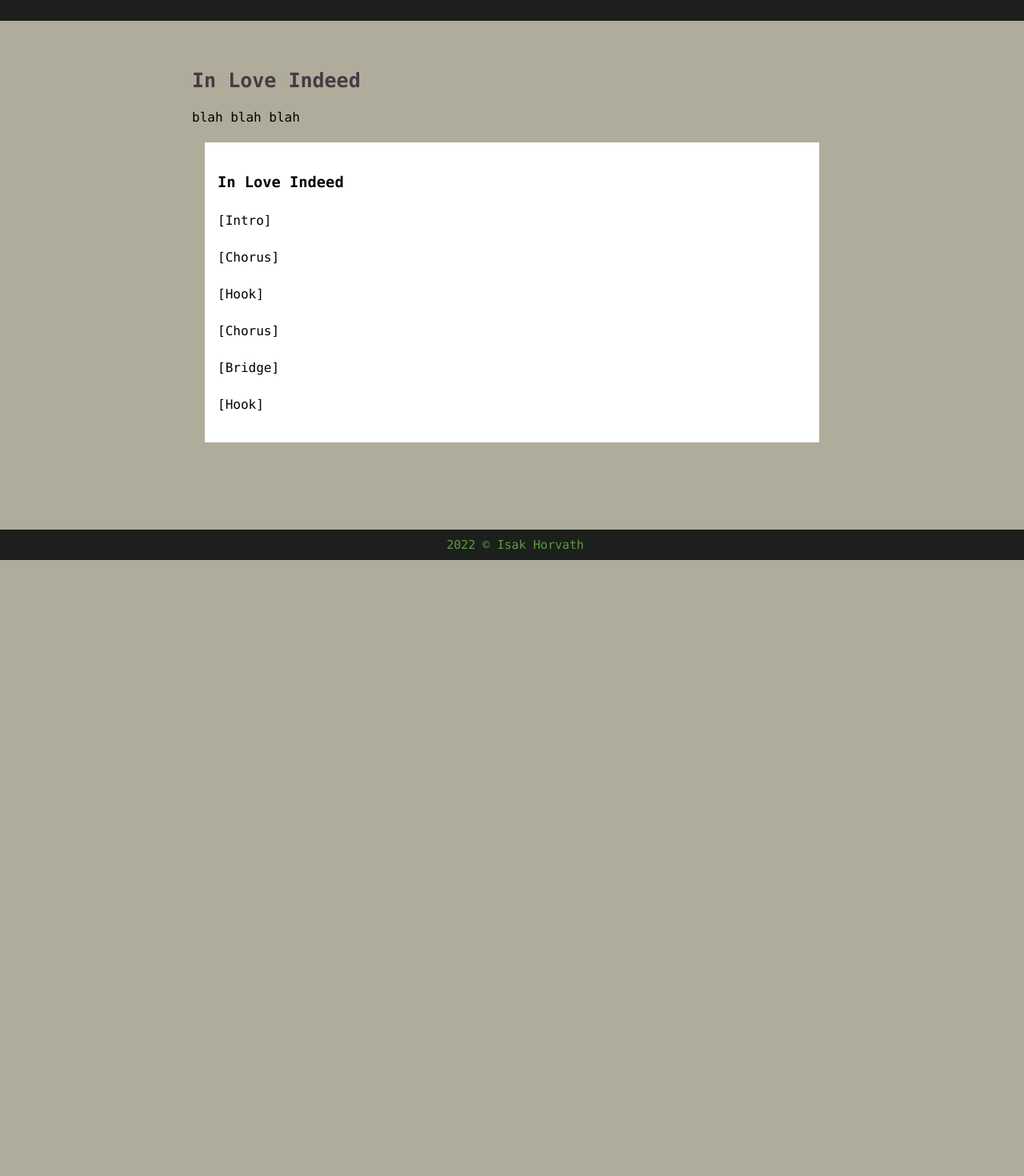
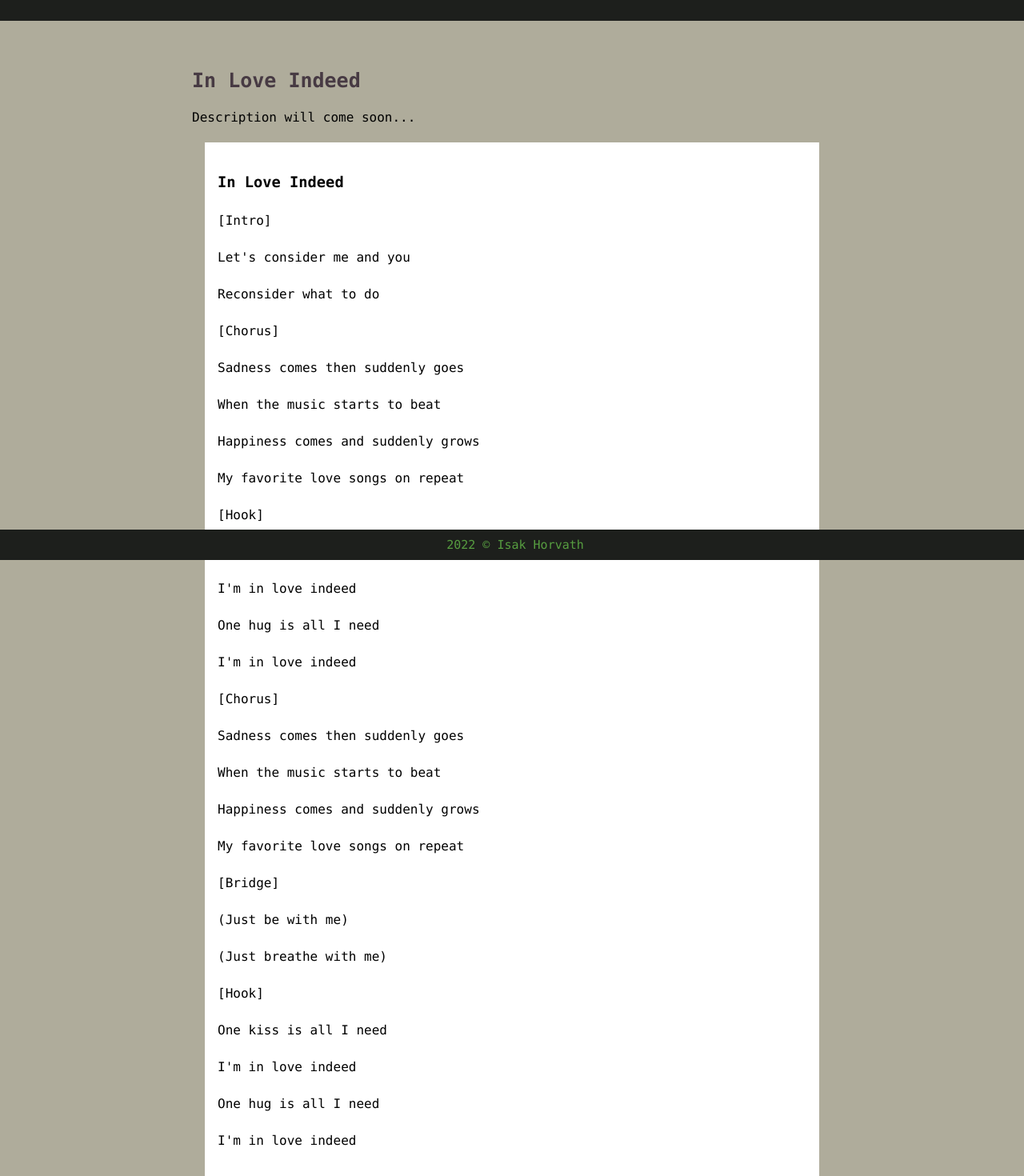
Before and after one commit to tavro/tavro.github.io, a React (Create React App) app: page /#/inloveindeed in a window 1280 px wide. Shown: the part 100-1570 px from the top of the page at 80% size. Before the commit the page ends 1166 px from the top, so only its background shows below. Built offline with nearby package versions, Linux system fonts and the light colour scheme.

Commit message:
NEW: Add song texts

```diff
--- a/src/pages/Project/Songs/GoldenDaffodil.js
+++ b/src/pages/Project/Songs/GoldenDaffodil.js
@@ -13,12 +13,36 @@ class GoldenDaffodil extends React.Component {
 	        <div class="paper">
 	            <h3>Golden Daffodil</h3>
 	            <p>[Intro]</p>
+	            <p>By the water and the windmill</p>
+	            <p>I found a golden daffodil</p>
 	            <p>[Verse 1]</p>
+	            <p>Not yellow, pink, red or white</p>
+	            <p>Golden daffodil, do me right</p>
+	            <p>I'll water, love and bring you light</p>
+	            <p>Golden daffodil, grow tonight</p>
 	            <p>[Chorus]</p>
+	            <p>In the house on the hill</p>
+	            <p>Where time stands still</p>
+	            <p>It's only you and me</p>
+	            <p>My golden daffodil</p>
 	            <p>[Verse 2]</p>
+	            <p></p>
+	            <p></p>
+	            <p></p>
+	            <p></p>
 	            <p>[Chorus]</p>
+	            <p>In the house on the hill</p>
+	            <p>Where time stands still</p>
+	            <p>It's only you and me</p>
+	            <p>My golden daffodil</p>
 	            <p>[Verse 3]</p>
+	            <p></p>
+	            <p></p>
+	            <p></p>
+	            <p></p>
 	            <p>[Outro]</p>
+	            <p>My love and will</p>
+	            <p>My golden daffodil</p>
 	        </div>
 	      </main>
 	</div>
--- a/src/pages/Project/Songs/InLoveIndeed.js
+++ b/src/pages/Project/Songs/InLoveIndeed.js
@@ -9,15 +9,35 @@ class InLoveIndeed extends React.Component {
 	      <Header index={1} content={this.props.content} logged_in={this.props.logged_in}/>
 	      <main>
 	        <h2>In Love Indeed</h2>
-	        <p>blah blah blah</p>
+	        <p>Description will come soon...</p>
 	        <div class="paper">
 	            <h3>In Love Indeed</h3>
 	            <p>[Intro]</p>
+	            <p>Let's consider me and you</p>
+	            <p>Reconsider what to do</p>
 	            <p>[Chorus]</p>
+	            <p>Sadness comes then suddenly goes</p>
+	            <p>When the music starts to beat</p>
+	            <p>Happiness comes and suddenly grows</p>
+	            <p>My favorite love songs on repeat</p>
 	            <p>[Hook]</p>
+	            <p>One kiss is all I need</p>
+	            <p>I'm in love indeed</p>
+	            <p>One hug is all I need</p>
+	            <p>I'm in love indeed</p>
 	            <p>[Chorus]</p>
+	            <p>Sadness comes then suddenly goes</p>
+	            <p>When the music starts to beat</p>
+	            <p>Happiness comes and suddenly grows</p>
+	            <p>My favorite love songs on repeat</p>
 	            <p>[Bridge]</p>
+	            <p>(Just be with me)</p>
+	            <p>(Just breathe with me)</p>
 	            <p>[Hook]</p>
+	            <p>One kiss is all I need</p>
+	            <p>I'm in love indeed</p>
+	            <p>One hug is all I need</p>
+	            <p>I'm in love indeed</p>
 	        </div>
 	      </main>
 	</div>
--- a/src/pages/Project/Songs/LateJuly.js
+++ b/src/pages/Project/Songs/LateJuly.js
@@ -9,14 +9,34 @@ class LateJuly extends React.Component {
 	      <Header index={1} content={this.props.content} logged_in={this.props.logged_in}/>
 	      <main>
 	        <h2>Late July</h2>
-	        <p>blah blah blah</p>
+	        <p>Description will come soon...</p>
 	        <div class="paper">
 	            <h3>Late July</h3>
 	            <p>[Verse 1]</p>
+	            <p>Bring me back to late July</p>
+	            <p>Where our love forever lies</p>
+	            <p>Will it ever shine so bright</p>
+	            <p>Fill my heart with love tonight</p>
 	            <p>[Chorus]</p>
+	            <p>Bring me back to late July</p>
+	            <p>Summersky, where swallows fly</p>
+	            <p>Lovely place, no need to cry</p>
+	            <p>Wake me up with tearless eyes</p>
 	            <p>[Verse 2]</p>
+	            <p>Bring me back to late July</p>
+	            <p>No need to even question why</p>
+	            <p>Please respond without a sigh</p>
+	            <p>Love me love, or love will dry</p>
 	            <p>[Chorus]</p>
+	            <p>Bring me back to late July</p>
+	            <p>Summersky, where swallows fly</p>
+	            <p>Lovely place, no need to cry</p>
+	            <p>Wake me up with tearless eyes</p>
 	            <p>[Outro]</p>
+	            <p>Bring me back to late July</p>
+	            <p>Fill my heart with love tonight</p>
+	            <p>Bring me back to late july</p>
+	            <p>Wake me up with tearless eyes</p>
 	        </div>
 	      </main>
 	</div>
--- a/src/pages/Project/Songs/SafeWithMe.js
+++ b/src/pages/Project/Songs/SafeWithMe.js
@@ -13,9 +13,25 @@ class SafeWithMe extends React.Component {
 	        <div class="paper">
 	            <h3>Safe With Me</h3>
 	            <p>[Chorus]</p>
+	            <p>Don't go babe</p>
+	            <p>Where I cant be babe</p>
+	            <p>Your heart babe</p>
+	            <p>It's safe with me babe</p>
 	            <p>[Verse 1]</p>
+	            <p>Hold tight babe</p>
+	            <p>Feels right babe</p>
+	            <p>Dim light babe</p>
+	            <p>Let's unite babe</p>
 	            <p>[Chorus]</p>
+	            <p>Don't go babe</p>
+	            <p>Where I cant be babe</p>
+	            <p>Your heart babe</p>
+	            <p>It's safe with me babe</p>
 	            <p>[Verse 2]</p>
+	            <p>No clothes babe</p>
+	            <p>Come close babe</p>
+	            <p>Time slows babe</p>
+	            <p>Let's expose babe</p>
 	        </div>
 	      </main>
 	</div>
```
